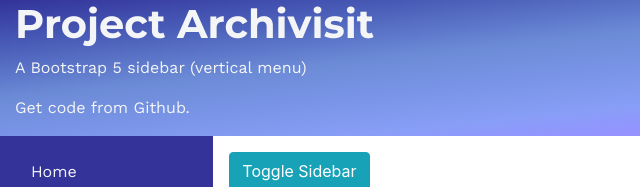
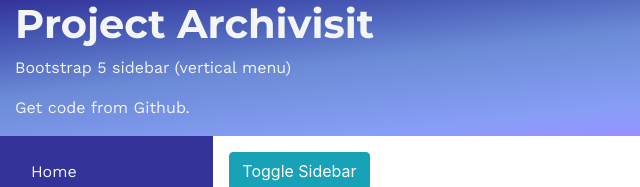
Before and after one commit to jsohndata/project-archivist, a plain HTML site: page index.html in a window 1280 px wide. Shown: the top 187 px of the page, 0-640 px from the left. Drawn offline with nearby package versions, Linux system fonts and the light colour scheme.

Commit message:
text update

```diff
--- a/index.html
+++ b/index.html
@@ -24,7 +24,7 @@
     <div class="row">
       <div class="col-auto">
       <h1 class="h1">Project Archivisit</h1>
-        <p>A Bootstrap 5 sidebar (vertical menu)</p>
+        <p>Bootstrap 5 sidebar (vertical menu)</p>
       <p><a href="https://github.com/jsohndata/project-archivist" target="_blank">Get code from Github</a>.</p>
 
       </div>
```
